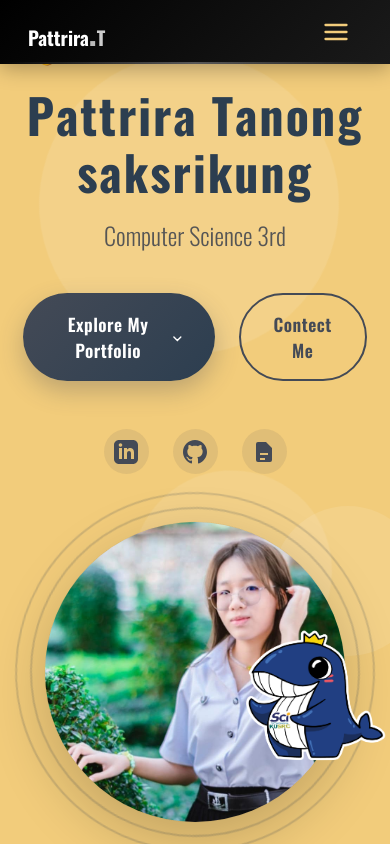
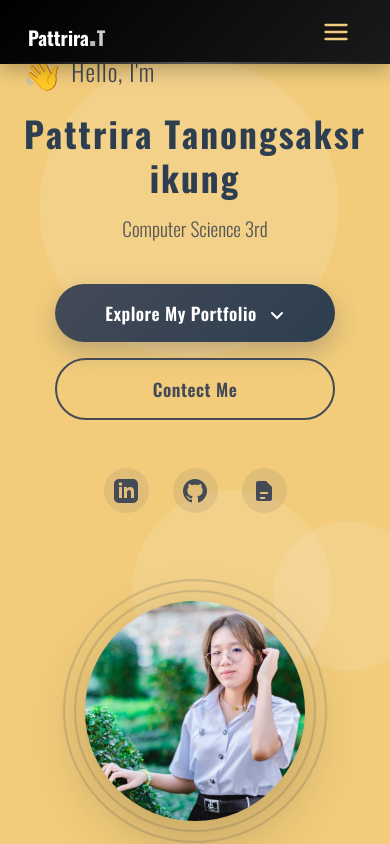
Before and after one commit to PattriraTnsg/Portfolio_Pattrira, a Vue app: page / in a window 390 px wide. Shown: the top 844 px of the page. Built offline with nearby package versions, Linux system fonts and the light colour scheme; data requests are answered from the project's data file.

Commit message:
ResponsiveHome

```diff
--- a/src/components/Home.vue
+++ b/src/components/Home.vue
@@ -153,7 +153,7 @@ export default {
 /* Home Section */
 .home-section {
   background: rgb(242, 204, 123);
-  height: 100vh;
+  min-height: 100vh;
   display: flex;
   align-items: center;
   justify-content: space-between;
@@ -481,6 +481,18 @@ export default {
   object-fit: cover;
 }
 
+@media (max-width: 768px) {
+  .profile-section {
+    margin-top: 1.5rem;
+  }
+
+  .profile-img-wrapper {
+    width: 220px;
+    height: 220px;
+  }
+
+}
+
 /* Info Cards */
 .info-card {
   position: absolute;
@@ -632,38 +644,50 @@ export default {
 }
 
 /* Responsive */
-@media (max-width: 1024px) {
+@media (max-width: 768px) {
   .home-section {
     flex-direction: column;
-    padding: 3rem 5vw;
-    justify-content: center;
+    justify-content: flex-start;
+    padding: 100px 6vw 60px; /* เผื่อ navbar */
+    text-align: center;
   }
 
   .home-content {
     max-width: 100%;
-    text-align: center;
-    margin-bottom: 3rem;
+    margin-bottom: 2rem;
   }
 
   .title {
-    font-size: 3rem;
+    font-size: 2.2rem;
+    line-height: 1.25;
+  }
+
+  .subtitle {
+    font-size: 1.2rem;
   }
 
   .btn-group {
+    flex-direction: column;
+    gap: 1rem;
+    align-items: center;
+  }
+
+  .start-btn {
+    width: 100%;
+    max-width: 280px;
     justify-content: center;
   }
 
   .social-links {
     justify-content: center;
+    margin-bottom: 2rem;
   }
 
-  .profile-img-wrapper {
-    width: 300px;
-    height: 300px;
+  .info-card,
+  .info-card-nobg {
+    display: none;
   }
 
-  .info-card {
-    display: none;
-  }
+
 }
 </style>
```
